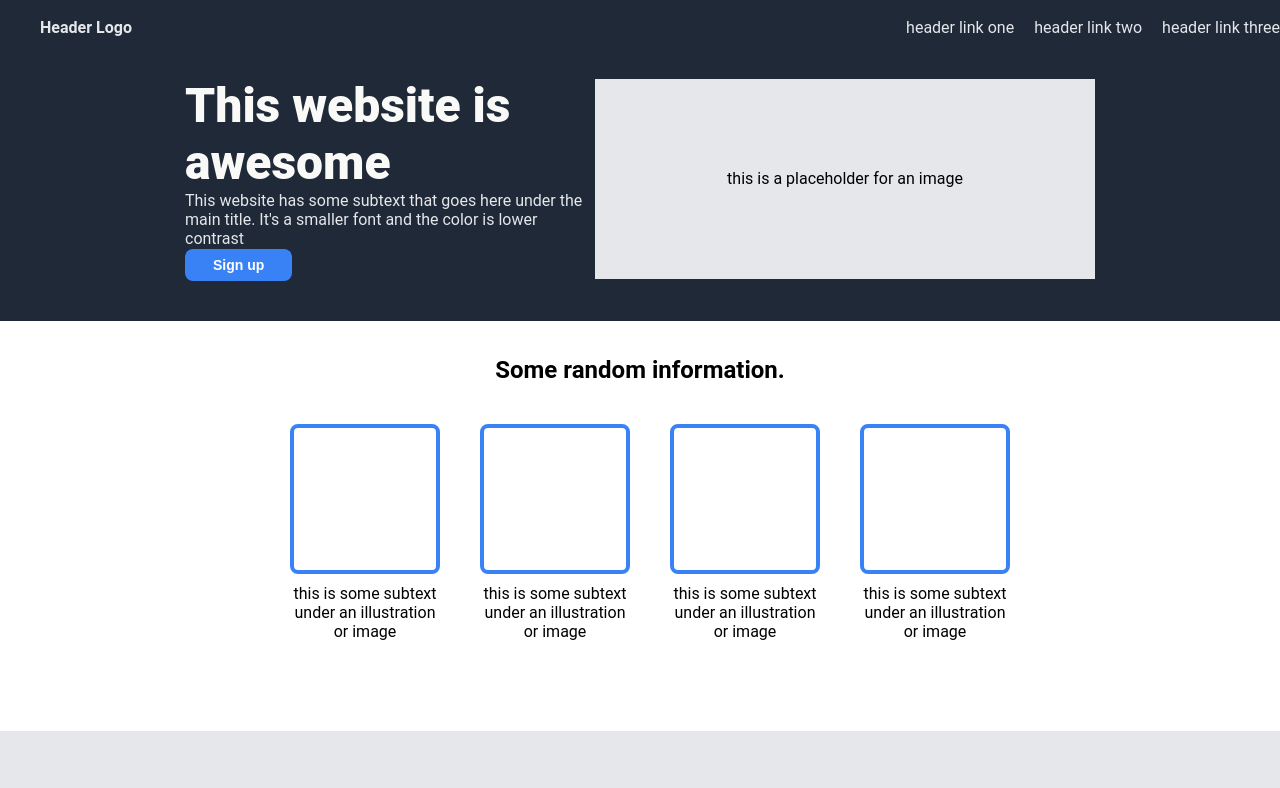
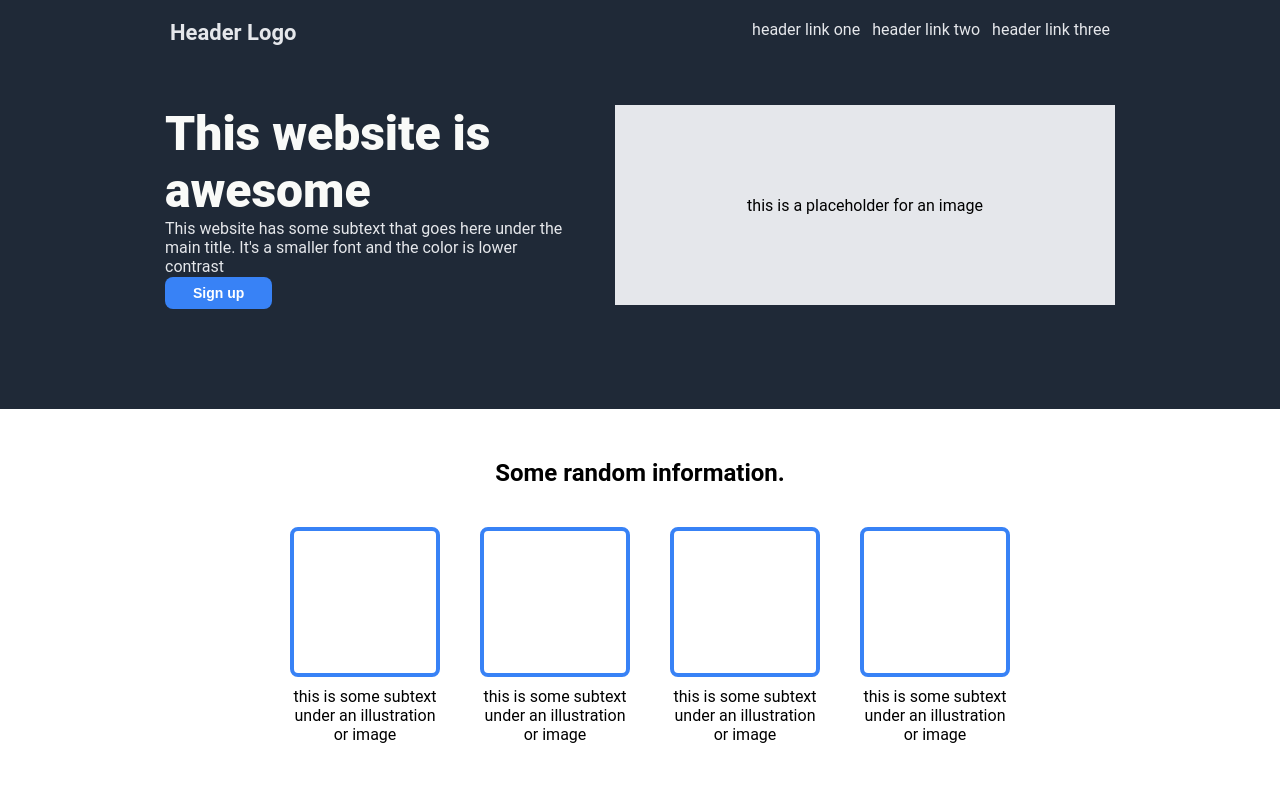
Before and after one commit to JiwooChoi-Programming/odin-landing-page, a plain HTML site: page index.html in a window 1280 px wide. Shown: the top 788 px of the page. Drawn offline with Linux system fonts and the light colour scheme.

Commit message:
Fix header section

```diff
--- a/index.html
+++ b/index.html
@@ -7,6 +7,7 @@
     <link rel="stylesheet" href="style.css">
 </head>
 <body>
+    <div class="header-container">
         <div class="navigation">
             <ul>
                 <li class="logo">Header Logo</li>
@@ -28,6 +29,7 @@
             </div>
             <div class="image-container">
                 <p>this is a placeholder for an image</p>
+            </div>
         </div>
     </div>
 
--- a/style.css
+++ b/style.css
@@ -10,17 +10,25 @@ body {
     padding: 0;
 }
 
-.navigation,
-.header {
+.header-container {
+    align-items: center;
     background-color: #1f2937;
-    padding-top: 18px;
+    display: flex;
+    flex-direction: column;
+    padding: 60px;
+    padding-top: 20px;
+}
+
+.navigation {
+    margin-bottom: 20px;
+    width: 940px;
 }
 
 .navigation ul {
     display: flex;
-    justify-content: center;
     list-style: none;
-    gap: 20px;
+    gap: 12px;
+    padding: 0;
 }
 
 .navigation li,
@@ -29,17 +37,16 @@ body {
 }
 
 .logo {
+    font-size: 22px;
     font-weight: bold;
     margin-right: auto;
 }
 
 .header {
-    align-items: center;
     display: flex;
-    justify-content: center;
-    gap: 60px;
-    margin-bottom: 10px;
+    justify-content: space-between;
     padding: 40px;
+    gap: 100px;
 }
 
 .title-container {
@@ -80,7 +87,7 @@ body {
     align-items: center;
     display: flex;
     flex-direction: column;
-    margin-top: 25px;
+    margin-top: 50px;
     margin-bottom: 50px;
 }
 
```
Lines whose indentation alone changed are shown as unchanged.
